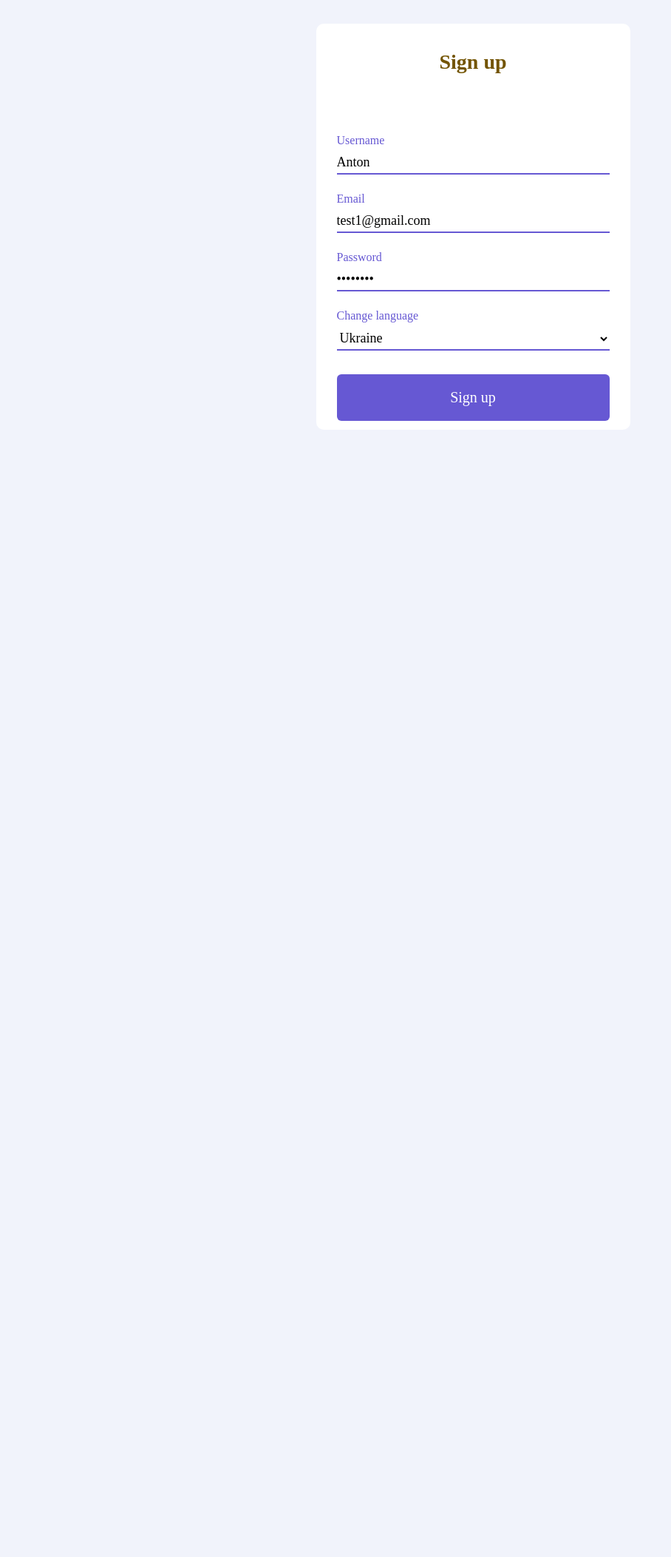
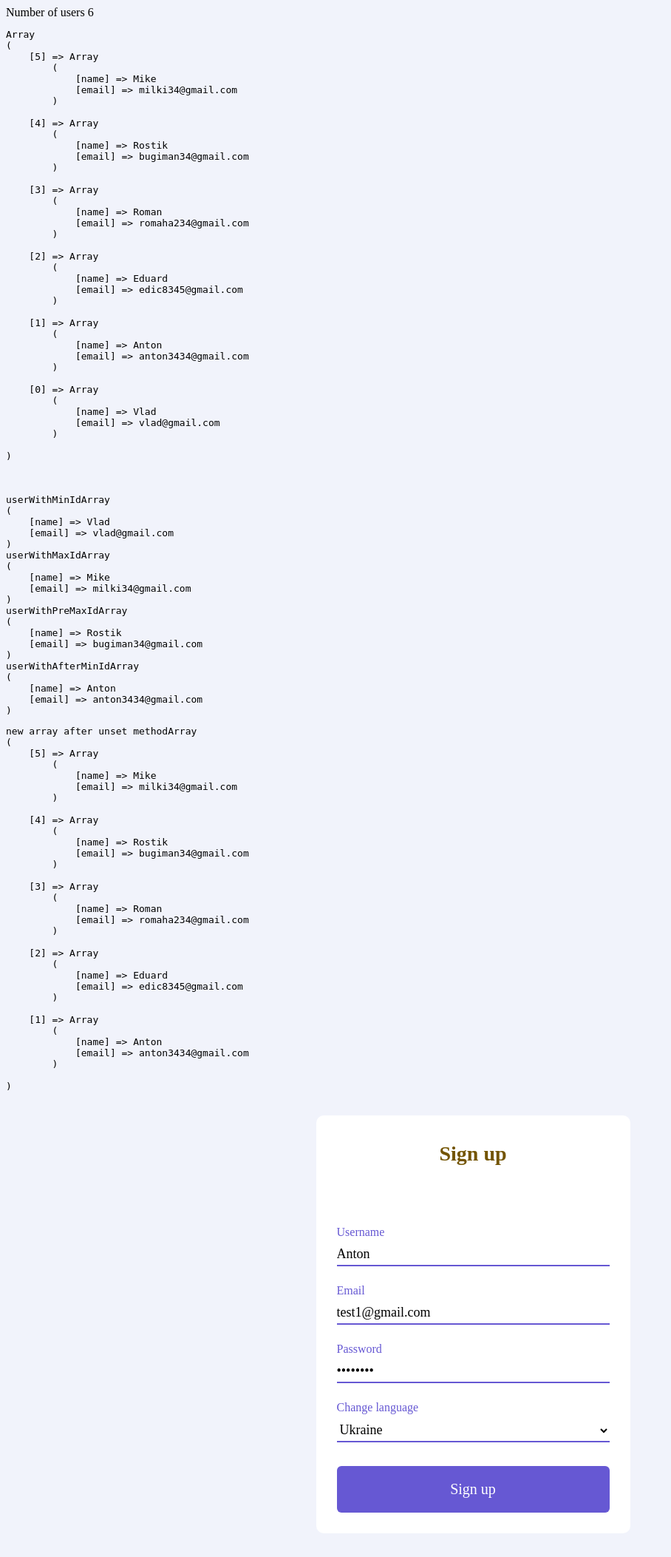
Before and after one commit to Parano9I/php-practics, a PHP site: page / in a window 1280 px wide. Shown: the whole page at 74% size, without its empty margins (0-908 px from the left). Before the commit the page ends 581 px from the top, so only its background shows below. Run offline with PHP 8.4, Linux system fonts and the light colour scheme.

Commit message:
Task 3: Work with array methods

```diff
--- a/index.php
+++ b/index.php
@@ -11,6 +11,51 @@ $langs = [
   "en" => "English",
   "es" => "Espanol",
 ];
+
+$users = [
+  ["name" => "Vlad", "email" => "vlad@gmail.com"],
+  ["name" => "Anton", "email" => "anton3434@gmail.com"],
+  ["name" => "Eduard", "email" => "edic8345@gmail.com"],
+  ["name" => "Roman", "email" => "romaha234@gmail.com"],
+  ["name" => "Rostik", "email" => "bugiman34@gmail.com"],
+  ["name" => "Mike", "email" => "milki34@gmail.com"],
+];
+
+echo "Number of users ". count($users);
+
+krsort($users);
+
+$userWithMinId = $users[min(array_keys($users))];
+$userWithMaxId = $users[max(array_keys($users))];
+
+$userWithPreMaxId = $users[max(array_keys($users))-1];
+$userWithAfterMinId = $users[min(array_keys($users))+1];
+
+
+echo "<br>";
+echo "<pre>";
+  print_r($users);
+echo "</pre>";
+
+
+echo "<br>";
+echo "<pre>";
+  echo "userWithMinId";
+  print_r($userWithMinId);
+  echo "userWithMaxId";
+  print_r($userWithMaxId);
+  echo "userWithPreMaxId";
+  print_r($userWithPreMaxId);
+  echo "userWithAfterMinId";
+  print_r($userWithAfterMinId);
+echo "</pre>";
+
+unset($users[min(array_keys($users))]);
+
+echo "<pre>";
+  echo "new array after unset method";
+  print_r($users);
+echo "</pre>";
 ?>
 <!DOCTYPE html>
 <html lang="en">
```
